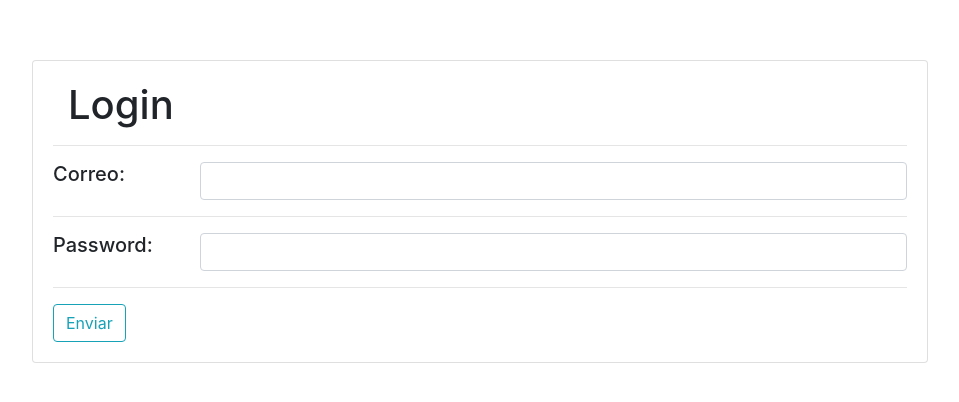
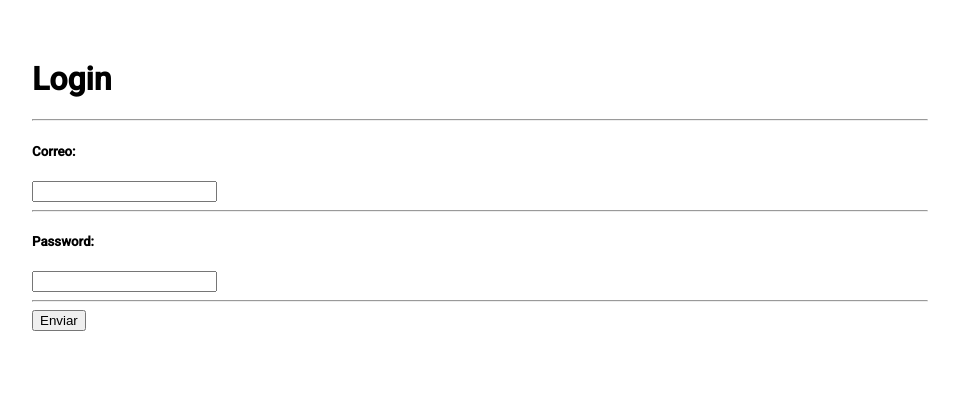
Before and after one commit to joseMendoza9696/frontend-empleado-xuxa, an Angular app: page /#/login in a window 1280 px wide. Shown: the part 132-534 px from the top of the page, without its empty margins (160-1119 px from the left). Built offline with nearby package versions, Linux system fonts and the light colour scheme.

Commit message:
Adding angular material

```diff
--- a/angular.json
+++ b/angular.json
@@ -24,13 +24,12 @@
               "src/assets"
             ],
             "styles": [
-              "src/styles.css",
-              "node_modules/bootstrap/dist/css/bootstrap.min.css"
+              "./node_modules/@angular/material/prebuilt-themes/pink-bluegrey.css",
+              "src/styles.css"
             ],
             "scripts": [
               "node_modules/jquery/dist/jquery.slim.min.js",
-              "node_modules/popper.js/dist/umd/popper.min.js",
-              "node_modules/bootstrap/dist/js/bootstrap.min.js"
+              "node_modules/popper.js/dist/umd/popper.min.js"
             ]
           },
           "configurations": {
@@ -91,6 +90,7 @@
               "src/assets"
             ],
             "styles": [
+              "./node_modules/@angular/material/prebuilt-themes/pink-bluegrey.css",
               "src/styles.css"
             ],
             "scripts": []
@@ -122,6 +122,7 @@
           }
         }
       }
-    }},
+    }
+  },
   "defaultProject": "xuxa-empleado"
 }
--- a/package.json
+++ b/package.json
@@ -12,14 +12,15 @@
   "private": true,
   "dependencies": {
     "@angular/animations": "~10.2.3",
+    "@angular/cdk": "^10.2.7",
     "@angular/common": "~10.2.3",
     "@angular/compiler": "~10.2.3",
     "@angular/core": "~10.2.3",
     "@angular/forms": "~10.2.3",
+    "@angular/material": "^10.2.7",
     "@angular/platform-browser": "~10.2.3",
     "@angular/platform-browser-dynamic": "~10.2.3",
     "@angular/router": "~10.2.3",
-    "bootstrap": "^4.4.1",
     "jquery": "^3.5.1",
     "moment": "^2.24.0",
     "popper.js": "^1.16.1",
--- a/src/app/app.module.ts
+++ b/src/app/app.module.ts
@@ -13,6 +13,8 @@
 import { FechaPedidoComponent } from './components/pedidos/fecha-pedido/fecha-pedido.component';
 import { NavbarComponent } from './components/navbar/navbar.component';
 import { EstadisticasComponent } from './components/estadisticas/estadisticas.component';
+import { BrowserAnimationsModule } from '@angular/platform-browser/animations';
+import { MatButtonModule } from '@angular/material/button';
 
 @NgModule({
   declarations: [
@@ -26,9 +28,11 @@
   ],
   imports: [
     BrowserModule,
+    MatButtonModule,
     HttpClientModule,
     FormsModule,
-    RouterModule.forRoot( ROUTES, { useHash: true } )
+    RouterModule.forRoot( ROUTES, { useHash: true } ),
+    BrowserAnimationsModule
   ],
   providers: [],
   bootstrap: [AppComponent]
--- a/src/app/components/navbar/navbar.component.html
+++ b/src/app/components/navbar/navbar.component.html
@@ -14,7 +14,7 @@
                     <input class="form-control" type="text" #name >
                 </div>
                 <div class="col-md-1" >
-                    <button type="submit" class="btn btn-primary" (click)="buscar(name)" >Buscar</button>
+                    <button mat-raised-button color="primary" type="submit" class="btn btn-primary" (click)="buscar(name)" >Buscar</button>
                 </div>
             </div>
         </form>
--- a/src/app/services/node.service.ts
+++ b/src/app/services/node.service.ts
@@ -22,8 +22,8 @@
   pedidosBusqueda: any;
   constructor( private http: HttpClient  ) { }
 
-  // readonly URL: string = 'http://localhost:3000';
-  readonly URL: string = 'https://men-xuxas-backend.herokuapp.com';
+  readonly URL: string = 'http://localhost:3000';
+  // readonly URL: string = 'https://men-xuxas-backend.herokuapp.com';
 
   private header = new HttpHeaders();
 
--- a/src/index.html
+++ b/src/index.html
@@ -7,6 +7,8 @@
 
   <meta name="viewport" content="width=device-width, initial-scale=1">
   <link rel="icon" type="image/x-icon" href="favicon.ico">
+  <link href="https://fonts.googleapis.com/css?family=Roboto:300,400,500&display=swap" rel="stylesheet">
+  <link href="https://fonts.googleapis.com/icon?family=Material+Icons" rel="stylesheet">
 </head>
 <body>
   <app-root></app-root>
--- a/src/styles.css
+++ b/src/styles.css
@@ -1 +1,4 @@
 /* You can add global styles to this file, and also import other style files */
+
+html, body { height: 100%; }
+body { margin: 0; font-family: Roboto, "Helvetica Neue", sans-serif; }
```
Also changed, not shown: 1 other file (tests, documents, lock files or other folders).
